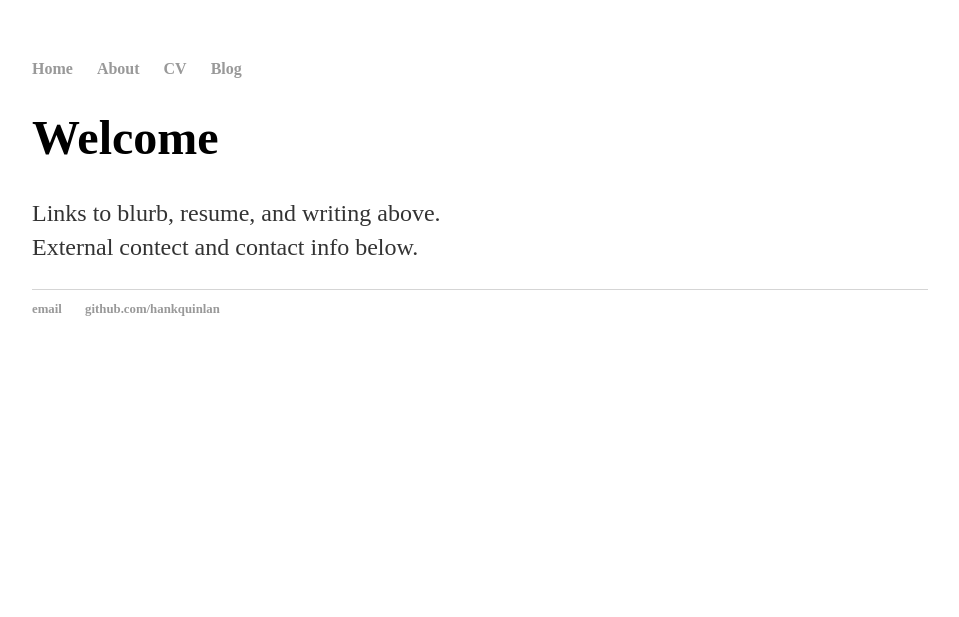
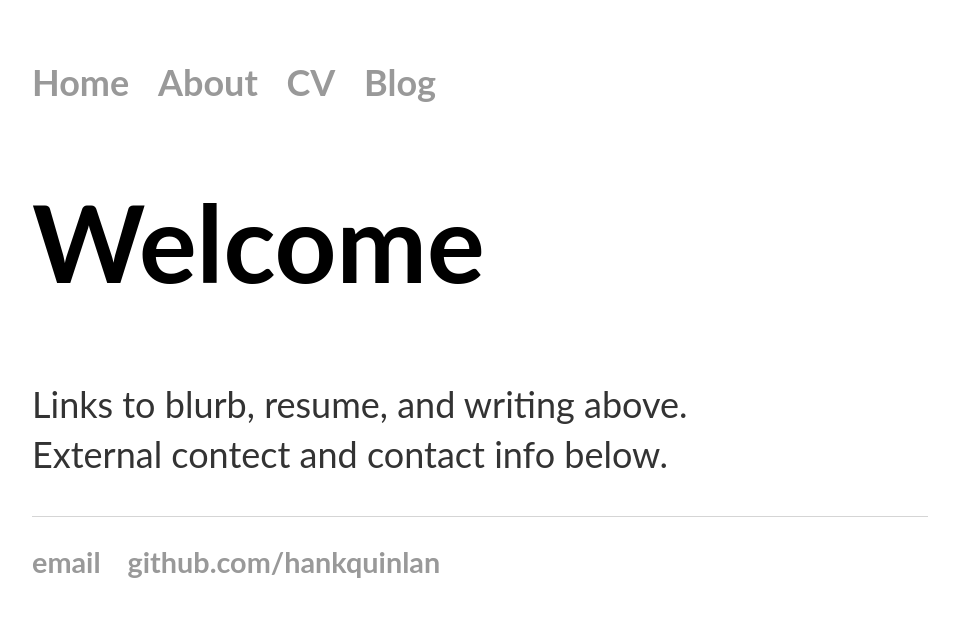
Before and after one commit to patelpp/patelpp.github.io, a Jekyll site: the page built from index.html, in a window 1280 px wide. Shown: the top 617 px of the page, without its empty margins (160-1119 px from the left). Built offline with Jekyll 4.4.1, drawn with Linux system fonts in a browser that asks for light colours.

Commit message:
Updated 'css/main.css' via CloudCannon

```diff
--- a/css/main.css
+++ b/css/main.css
@@ -1,9 +1,13 @@
+html {
+    font-family:'Lato', sans-serif;
+    font-size:16px;
+    font-size:4vmin;
+}
 body {
     margin: 60px auto;
     width: 70%;
 }
 nav ul, footer ul {
-    font-family:'Montserrat';
     padding: 0px;
     list-style: none;
     font-weight: bold;
@@ -23,8 +27,6 @@ h1 {
     font-size: 3em;
 }
 p {
-    font-size: 1.5em;
-    font-family:'Montserrat';
     line-height: 1.4em;
     color: #333;
 }
```
